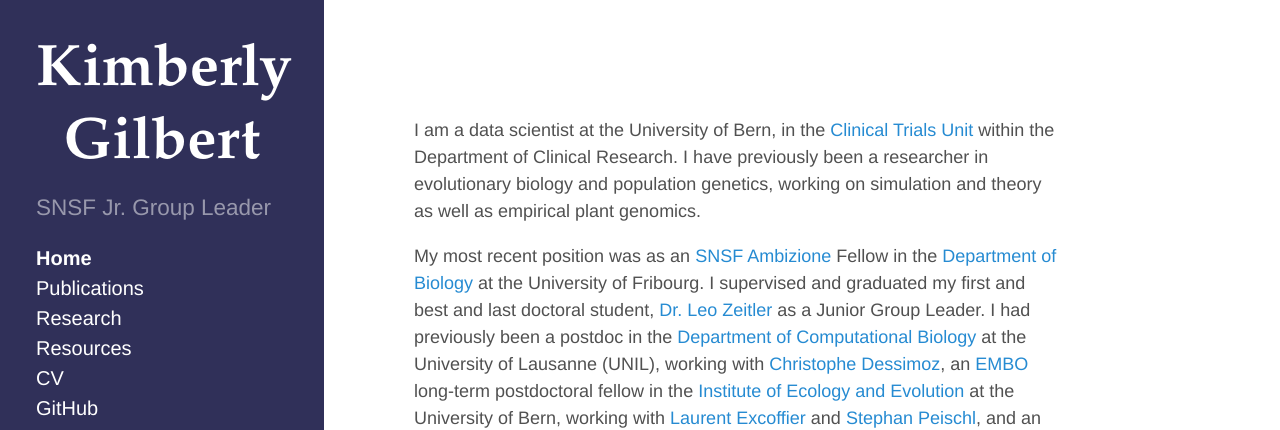
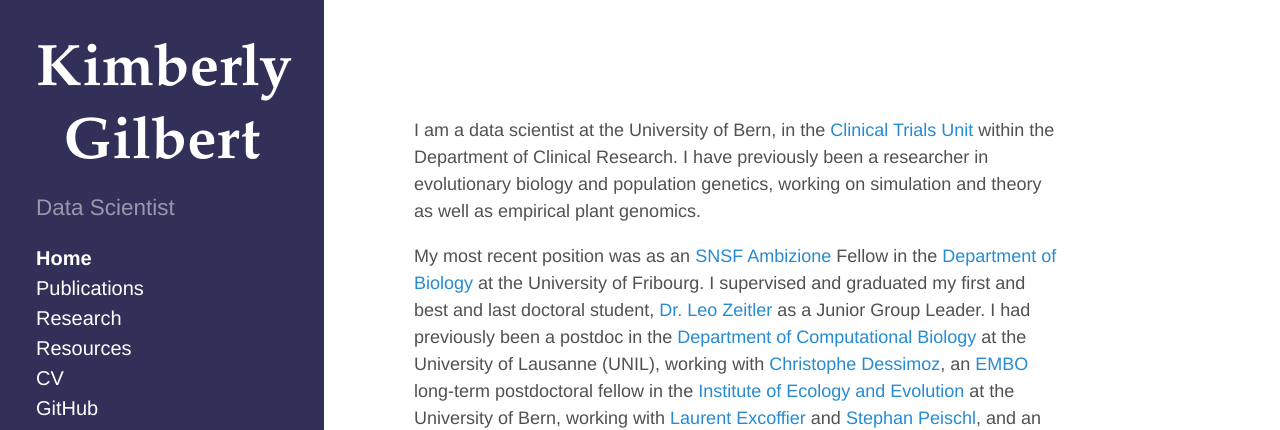
Before and after one commit to kjgilbert/kjgilbert.github.io, a Jekyll site: the page built from index.md, in a window 1280 px wide. Shown: the top 430 px of the page. Built offline with Jekyll 4.4.1, drawn with Linux system fonts in a browser that asks for light colours; Markdown is read by kramdown in place of the engine named in the settings.

Commit message:
Update _config.yml
fix my title

```diff
--- a/_config.yml
+++ b/_config.yml
@@ -7,8 +7,8 @@ permalink:        pretty
 
 # Setup
 title:            Kimberly Gilbert
-tagline:          'SNSF Jr. Group Leader'
-description:      'SNSF Jr. Group Leader'
+tagline:          'Data Scientist'
+description:      'Data Scientist'
 url:              http://kjgilbert/github.io
 
 author:
```
